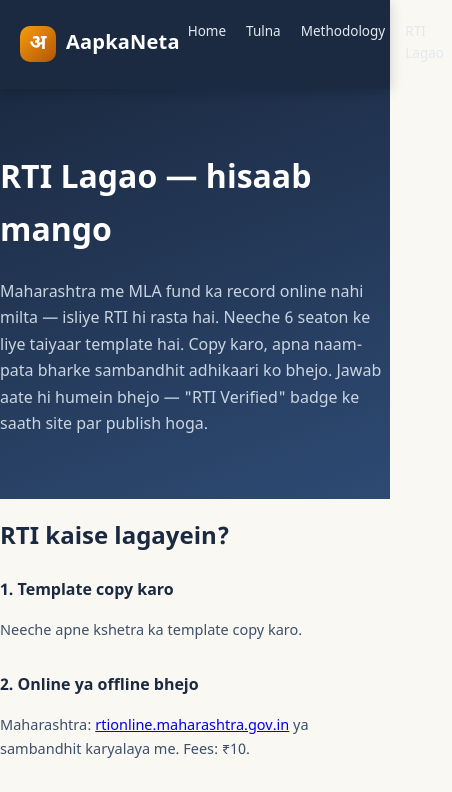
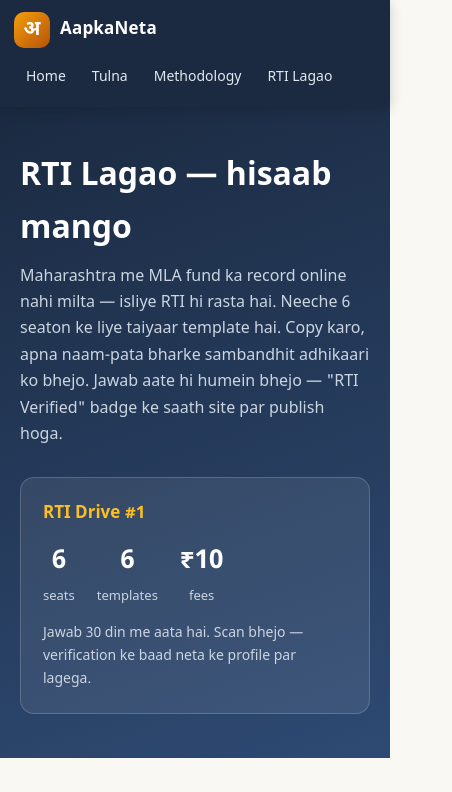
Before and after one commit to heartheakerboy/aapkaneta, an Astro site: page /rti in a window 390 px wide. Shown: the top 792 px of the page, 452 px wide, since content can reach past the window. Built offline with nearby package versions, Linux system fonts and the light colour scheme; Astro itself is replaced by a stand-in of ours.

Commit message:
Responsive fix: global layout styles (is:global), 4-col neta grid + CTA card, RTI hero card, mobile nav row

```diff
--- a/src/layouts/Layout.astro
+++ b/src/layouts/Layout.astro
@@ -14,7 +14,7 @@ const { title, description = 'Har neta ka hisaab, har nagrik ke haath. RTI-verif
     <title>{title} | AapkaNeta.org</title>
     <meta name="description" content={description} />
     <link rel="icon" type="image/svg+xml" href="/favicon.svg" />
-    <style>
+    <style is:global>
       :root {
         --ink: #1b2a41;
         --ink-soft: #3d4f6b;
@@ -86,8 +86,13 @@ const { title, description = 'Har neta ka hisaab, har nagrik ke haath. RTI-verif
       }
       .section-title { font-size: 24px; margin: 40px 0 16px; }
       @media (max-width: 720px) {
-        nav.site a { padding: 8px 8px; font-size: 13.5px; }
+        .bar { padding: 12px 14px 10px; gap: 10px; flex-wrap: wrap; }
+        .brand { flex: 1 1 auto; }
+        .brand b { font-size: 17px; }
         .brand small { display: none; }
+        nav.site { flex: 1 1 100%; overflow-x: auto; scrollbar-width: none; gap: 2px; }
+        nav.site::-webkit-scrollbar { display: none; }
+        nav.site a { padding: 8px 12px; font-size: 14px; white-space: nowrap; }
         .foot-grid { grid-template-columns: 1fr; }
       }
     </style>
--- a/src/pages/index.astro
+++ b/src/pages/index.astro
@@ -20,7 +20,15 @@ const initials = (name: string) => name.split(' ').map(w => w[0]).slice(0, 2).jo
       display: inline-block; margin-top: 18px; background: rgba(251,191,36,.15); color: #fbbf24;
       border: 1px solid rgba(251,191,36,.5); padding: 6px 14px; border-radius: 999px; font-size: 14px; font-weight: 600;
     }
-    .grid { display: grid; grid-template-columns: repeat(auto-fill, minmax(300px, 1fr)); gap: 18px; margin-top: 20px; }
+    .grid { display: grid; grid-template-columns: repeat(auto-fill, minmax(240px, 1fr)); gap: 18px; margin-top: 20px; }
+    .cta-card {
+      display: flex; flex-direction: column; justify-content: center; align-items: flex-start; gap: 10px;
+      background: linear-gradient(150deg, #1b2a41, #2e4a73); color: #fff; text-decoration: none;
+      border-radius: 14px; padding: 22px; min-height: 100%;
+    }
+    .cta-card h3 { font-size: 19px; line-height: 1.35; }
+    .cta-card p { font-size: 14px; color: #cbd5e1; }
+    .cta-card span.link { color: #fbbf24; font-weight: 700; font-size: 15px; }
     .neta-card { text-decoration: none; color: inherit; transition: transform .12s ease, box-shadow .12s ease; display: block; }
     .neta-card:hover { transform: translateY(-3px); box-shadow: 0 8px 24px rgba(27,42,65,.12); }
     .neta-top { display: flex; gap: 14px; align-items: center; }
@@ -78,6 +86,11 @@ const initials = (name: string) => name.split(' ').map(w => w[0]).slice(0, 2).jo
           </div>
         </a>
       ))}
+      <a class="cta-card" href="/rti">
+        <h3>Aur bhi neta jud rahe hain</h3>
+        <p>Maharashtra ke 288 MLA — dheere-dheere. RTI drive me hissa lo, apne kshetra ka hisaab sabse pehle lao.</p>
+        <span class="link">RTI Drive me hissa lo →</span>
+      </a>
     </div>
     <div class="no-results card" id="noResults">Koi neta nahi mila — spelling badal kar try karein.</div>
 
--- a/src/pages/neta/[slug].astro
+++ b/src/pages/neta/[slug].astro
@@ -29,7 +29,7 @@ const verifiedCount = neta.works.filter(w => w.badge !== 'dawa').length;
     .stat { background: var(--paper); border: 1px solid var(--line); border-radius: 12px; padding: 16px; text-align: center; }
     .stat b { font-size: 26px; display: block; }
     .stat span { font-size: 13.5px; color: var(--ink-soft); }
-    .timeline { margin-top: 18px; display: flex; flex-direction: column; gap: 0; }
+    .timeline { margin-top: 18px; display: flex; flex-direction: column; gap: 0; max-width: 680px; }
     .t-item { display: flex; gap: 16px; }
     .t-rail { display: flex; flex-direction: column; align-items: center; }
     .t-dot { width: 14px; height: 14px; border-radius: 50%; background: var(--accent); margin-top: 6px; flex-shrink: 0; }
--- a/src/pages/rti.astro
+++ b/src/pages/rti.astro
@@ -16,6 +16,15 @@ function templateFor(slug: string, name: string): string {
     .r-hero { background: linear-gradient(160deg, #1b2a41, #2e4a73); color: #fff; padding: 44px 0; }
     .r-hero h1 { font-size: 32px; }
     .r-hero p { color: #cbd5e1; margin-top: 8px; max-width: 680px; }
+    .r-hero-grid { display: grid; grid-template-columns: 1.6fr 1fr; gap: 28px; align-items: center; }
+    .r-hero-card { background: rgba(255,255,255,.08); border: 1px solid rgba(255,255,255,.18); border-radius: 14px; padding: 22px; }
+    .r-hero-card > b { font-size: 17px; color: #fbbf24; }
+    .r-hero-stats { display: flex; gap: 22px; margin: 12px 0; }
+    .r-hero-stats div { text-align: center; }
+    .r-hero-stats strong { display: block; font-size: 26px; color: #fff; }
+    .r-hero-stats span { font-size: 13px; color: #cbd5e1; }
+    .r-hero-card p { font-size: 14px; }
+    @media (max-width: 720px) { .r-hero-grid { grid-template-columns: 1fr; } }
     .tpl { margin-bottom: 20px; }
     .tpl-head { display: flex; justify-content: space-between; align-items: center; gap: 12px; flex-wrap: wrap; margin-bottom: 10px; }
     .tpl-head h3 { font-size: 19px; }
@@ -30,9 +39,20 @@ function templateFor(slug: string, name: string): string {
   </style>
 
   <div class="r-hero">
-    <div class="wrap">
-      <h1>RTI Lagao — hisaab mango</h1>
-      <p>Maharashtra me MLA fund ka record online nahi milta — isliye RTI hi rasta hai. Neeche 6 seaton ke liye taiyaar template hai. Copy karo, apna naam-pata bharke sambandhit adhikaari ko bhejo. Jawab aate hi humein bhejo — "RTI Verified" badge ke saath site par publish hoga.</p>
+    <div class="wrap r-hero-grid">
+      <div>
+        <h1>RTI Lagao — hisaab mango</h1>
+        <p>Maharashtra me MLA fund ka record online nahi milta — isliye RTI hi rasta hai. Neeche 6 seaton ke liye taiyaar template hai. Copy karo, apna naam-pata bharke sambandhit adhikaari ko bhejo. Jawab aate hi humein bhejo — "RTI Verified" badge ke saath site par publish hoga.</p>
+      </div>
+      <div class="r-hero-card">
+        <b>RTI Drive #1</b>
+        <div class="r-hero-stats">
+          <div><strong>6</strong><span>seats</span></div>
+          <div><strong>6</strong><span>templates</span></div>
+          <div><strong>₹10</strong><span>fees</span></div>
+        </div>
+        <p>Jawab 30 din me aata hai. Scan bhejo — verification ke baad neta ke profile par lagega.</p>
+      </div>
     </div>
   </div>
 
```
